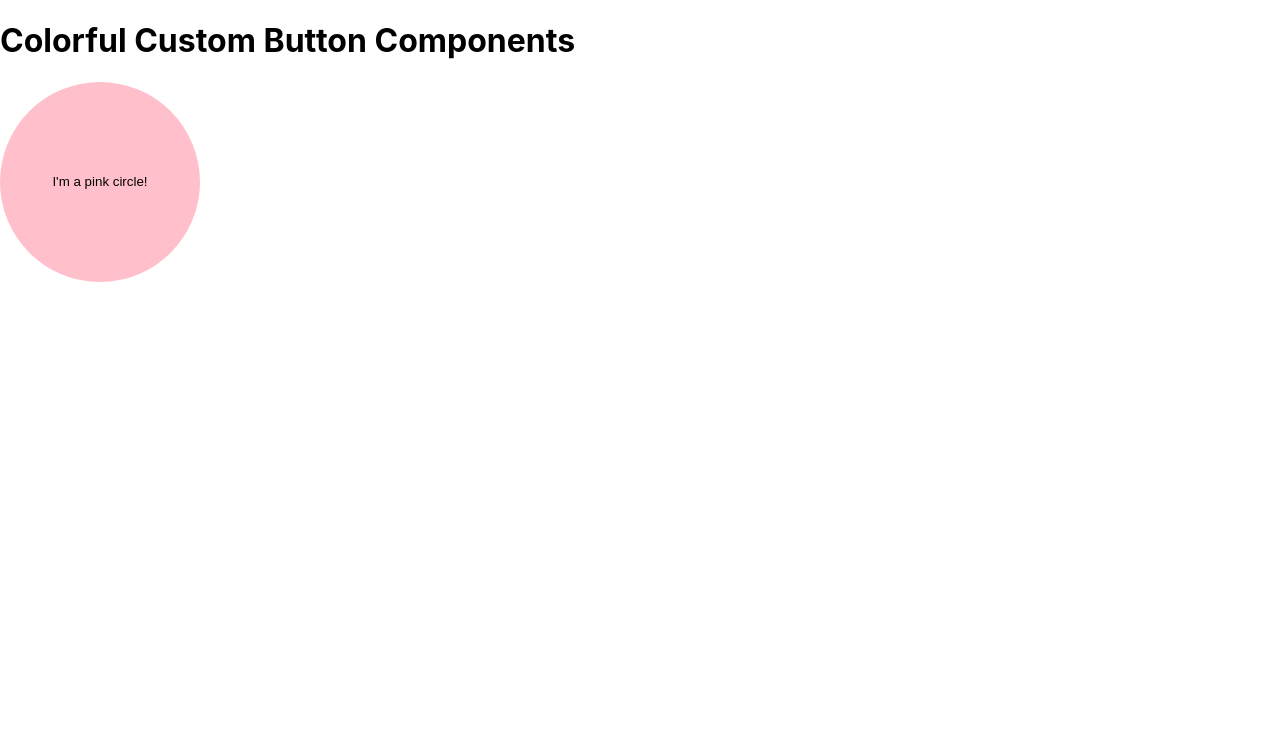
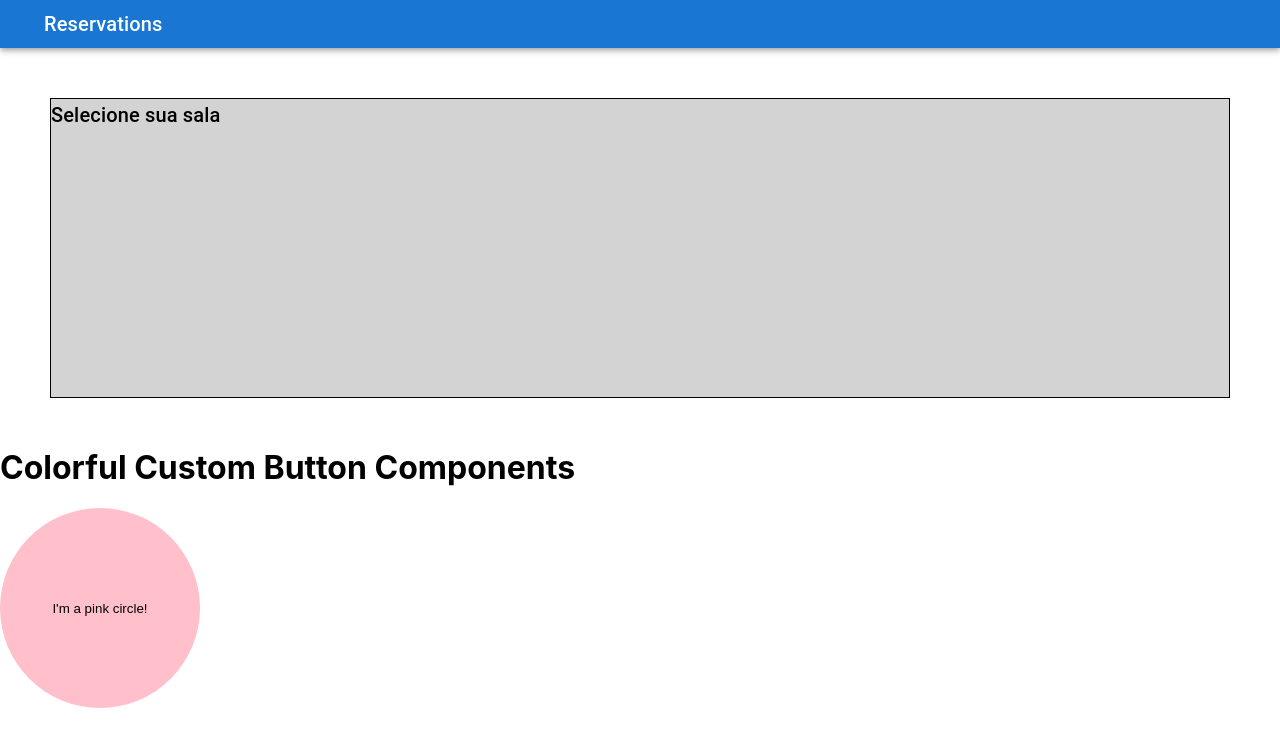
Before and after one commit to pucrs-poli/constr-sw-2022-1-front, a Next.js app: page /reservations in a window 1280 px wide. Shown: the top 746 px of the page. Built offline with nearby package versions, Linux system fonts and the light colour scheme.

Commit message:
add implementation to reservations page

```diff
--- a/package.json
+++ b/package.json
@@ -14,7 +14,8 @@
     "@mui/material": "^5.8.4",
     "next": "12.1.6",
     "react": "18.2.0",
-    "react-dom": "18.2.0"
+    "react-dom": "18.2.0",
+    "styled-components": "5.2.1"
   },
   "devDependencies": {
     "eslint": "8.17.0",
--- a/src/pages/reservations.js
+++ b/src/pages/reservations.js
@@ -1,19 +1,46 @@
+import * as React from 'react';
+import AppBar from '@mui/material/AppBar';
+import Toolbar from '@mui/material/Toolbar';
+import IconButton from '@mui/material/IconButton';
+import Typography from '@mui/material/Typography';
 import Button from "../components/CustomButtonComponent";
-// import "../styles/reservations.css"
+import styled from 'styled-components';
+
+export const Container = styled.div`
+  height: 300px;
+  display: flex;
+  flex-direction: column;
+  margin: 50px;
+  border: .5px solid black;
+  background-color: #D3D3D3;
+`;
 
 export default function Reservations() {
   return (
     <>
-        <div className="full-screenable-node" />
+      <AppBar position="static">
+        <Toolbar variant="dense">
+          <IconButton edge="start" color="inherit" aria-label="menu" sx={{ mr: 2 }}>
+          </IconButton>
+          <Typography variant="h6" color="inherit" component="div">
+            Reservations
+          </Typography>
+        </Toolbar>
+      </AppBar>
+      <Container>
+        <Typography variant="h6" color="inherit" component="div">
+          Selecione sua sala
+        </Typography>
+      </Container>
       <h1>Colorful Custom Button Components</h1>
       <Button
         border="none"
         color="pink"
-          height = "200px"
+        height="200px"
         onClick={() => alert("You clicked on the pink circle!")}
-          radius = "50%"
-          width = "200px"
-          children = "I'm a pink circle!"
+        radius="50%"
+        width="200px"
+        children="I'm a pink circle!"
       />
     </>
   );
--- a/src/styles/Reservations.css
+++ /dev/null
@@ -1,5 +0,0 @@
-.full-screenable-node {
-    height: 100%;
-    color: brown;
-    background-color: blue;
-}
```
Also changed, not shown: 1 other file (tests, documents, lock files or other folders). Lines whose indentation alone changed are shown as unchanged.
